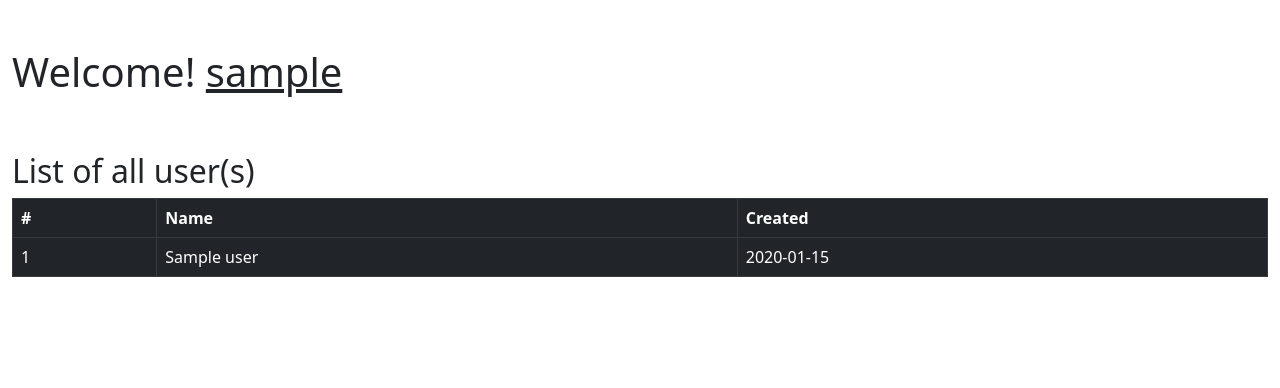
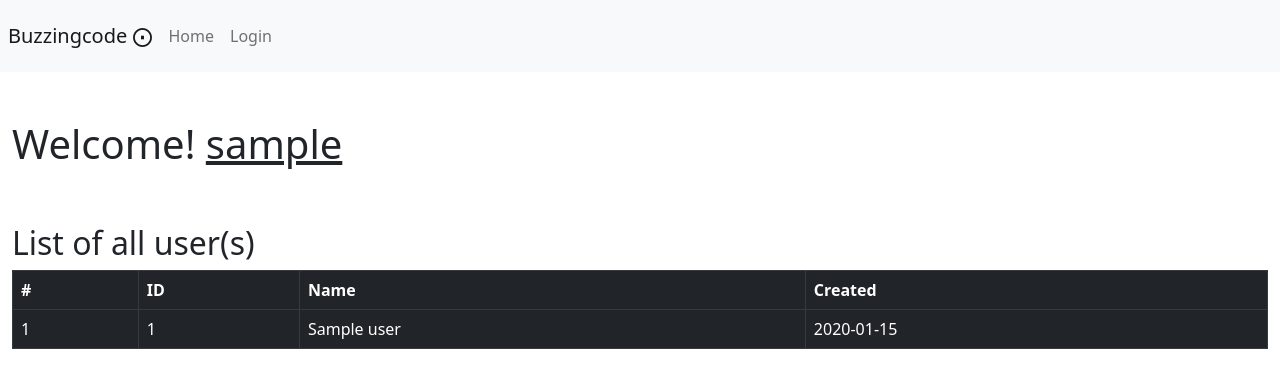
Before and after one commit to austinnoronha/python-flask-rabbitmq-workers, a Flask app: a page that uses app/templates/dashboard.html in a window 1280 px wide. Shown: the top 388 px of the page. Run offline with Flask 2, Linux system fonts and the light colour scheme; a database or web service that is not in the repository returns one stand-in record (values such as "Sample title").

Commit message:
UI Updated

```diff
--- a/app/templates/dashboard.html
+++ b/app/templates/dashboard.html
@@ -1,10 +1,4 @@
-<html>
-    <head>
-        <title>{{ title }}</title>
-        <link rel="stylesheet" href="https://cdn.jsdelivr.net/npm/bootstrap@5.2.3/dist/css/bootstrap.min.css" integrity="sha384-rbsA2VBKQhggwzxH7pPCaAqO46MgnOM80zW1RWuH61DGLwZJEdK2Kadq2F9CUG65" crossorigin="anonymous">
-    </head>
-    <body>
-        <div class="container-fluid">
+{% include 'header.html' %}
             <div class="row">
                 <div class="col-md-lg mt-5">
                     <h1>Welcome! <u>{{ username }}</u></h1>
@@ -16,24 +10,25 @@
                         <thead class="thead-dark">
                             <tr>
                                 <th scope="col">#</th>
+                                <th scope="col">ID</th>
                                 <th scope="col">Name</th>
                                 <th scope="col">Created</th>
                             </tr>
                         </thead>
                         <tbody>
+                        {% set counter = namespace(value=1) %}
                         {% for result in list_users %}
                         <tr scope="row">
+                            <td>{{counter.value}}</td>
                             <td>{{result.id}}</td>
                             <td>{{result.name}}</td>
                             <td>{{result.created}}</td>
                         </tr>
+                        {% set counter.value = counter.value + 1 %}
                         {% endfor %}
                         </tbody>
                    </table>
                 </div>
 
             </div>
-        </div>
-
-    </body>
-</html>
+{% include 'footer.html' %}
--- /dev/null
+++ b/app/templates/footer.html
@@ -0,0 +1,3 @@
+    </div>
+</body>
+</html>
--- /dev/null
+++ b/app/templates/header.html
@@ -0,0 +1,30 @@
+<html>
+    <head>
+        <meta charset="utf-8">
+        <title>Demo - Learn Background Processing with Python & RabbitMQ</title>
+        <meta name="robots" content="noindex"><meta name="viewport" content="width=device-width,user-scalable=yes,initial-scale=1,minimum-scale=1">
+        <meta http-equiv="X-UA-Compatible" content="ie=edge">
+        <meta property="og:title" content="Demo - Learn Background Processing with Python & RabbitMQ">
+        <meta name="description" content="Demo - Learn Background Processing with Python & RabbitMQ">
+        <meta property="og:site_name" content="buzzingcode.com">
+        <meta name="twitter:site" content="@buzzingcode">
+        <link rel="stylesheet" href="https://cdn.jsdelivr.net/npm/bootstrap@5.2.3/dist/css/bootstrap.min.css" integrity="sha384-rbsA2VBKQhggwzxH7pPCaAqO46MgnOM80zW1RWuH61DGLwZJEdK2Kadq2F9CUG65" crossorigin="anonymous">
+    </head>
+    <body>
+        <nav class="navbar navbar-expand-lg navbar-light bg-light">
+            <a class="navbar-brand m-lg-2" href="#">Buzzingcode &xodot;</a>
+            <button class="navbar-toggler" type="button" data-toggle="collapse" data-target="#navbarNav" aria-controls="navbarNav" aria-expanded="false" aria-label="Toggle navigation">
+              <span class="navbar-toggler-icon"></span>
+            </button>
+            <div class="collapse navbar-collapse" id="navbarNav">
+              <ul class="navbar-nav">
+                <li class="nav-item active">
+                  <a class="nav-link" href="/">Home</a>
+                </li>
+                <li class="nav-item">
+                  <a class="nav-link" href="/login">Login</a>
+                </li>
+              </ul>
+            </div>
+          </nav>
+        <div class="container-fluid">
```
Also changed, not shown: app/templates/index.html (+3 -10 lines), app/templates/login.html (+2 -10 lines).
